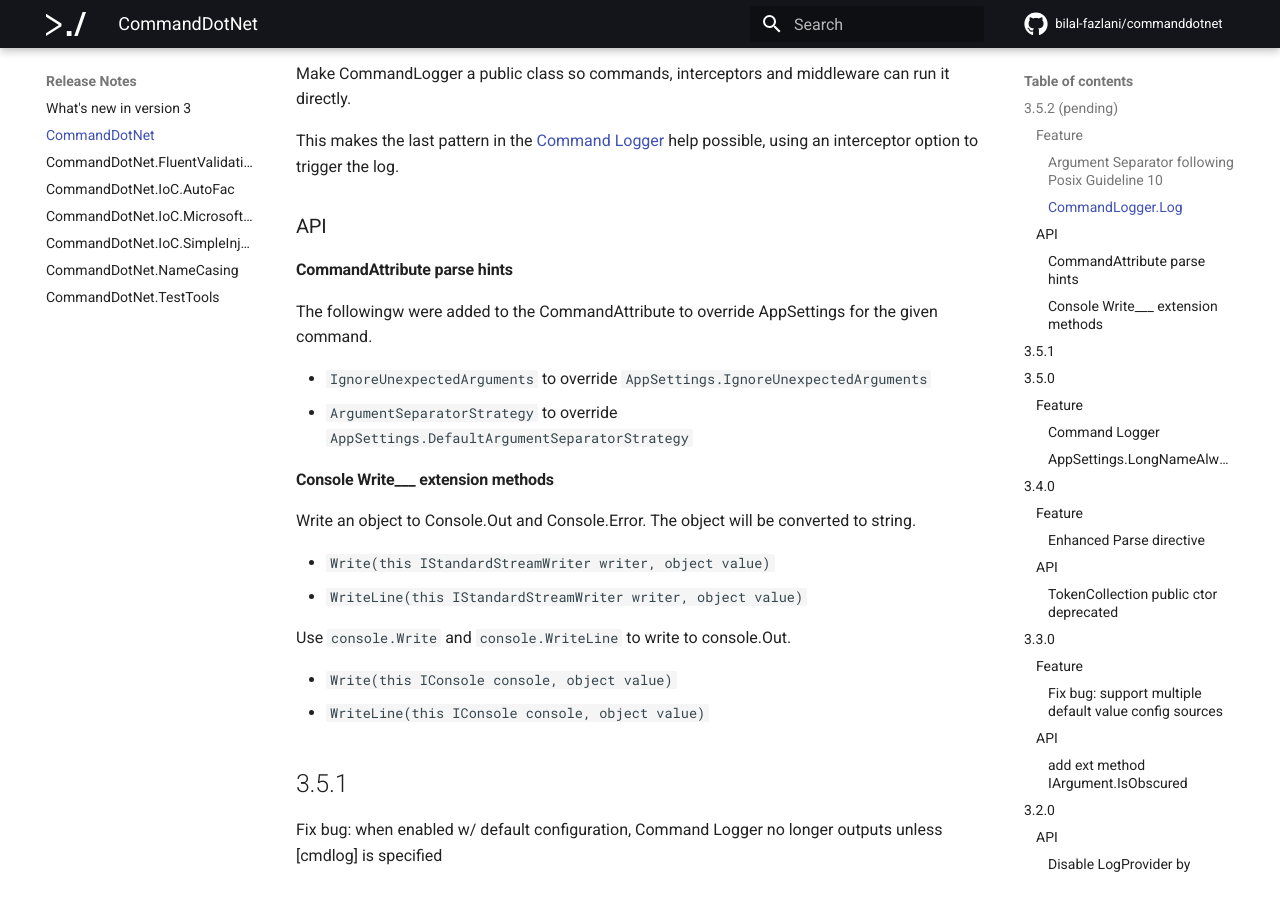
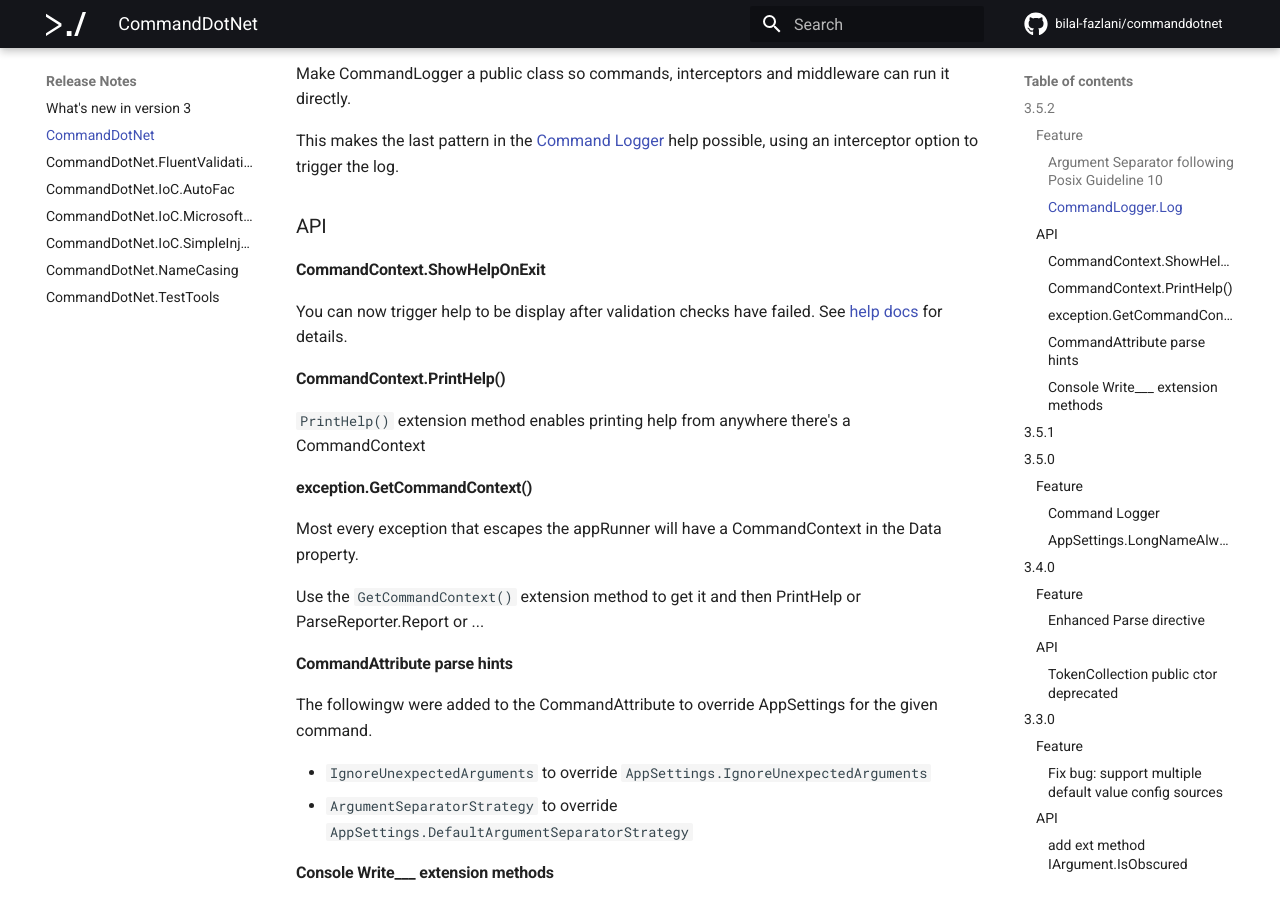
Before and after one commit to bilal-fazlani/commanddotnet, an MkDocs documentation site: the page built from docs/ReleaseNotes/CommandDotNet.md, in a window 1280 px wide and 900 px high, scrolled down 878 px. Built offline with MkDocs 1.6.1 and Material for MkDocs 9.7.7, drawn with Linux system fonts in a browser that asks for light colours; comment, search, counter and statistics services are not loaded.

Commit message:
release notes

```diff
--- a/docs/ReleaseNotes/CommandDotNet.md
+++ b/docs/ReleaseNotes/CommandDotNet.md
@@ -1,6 +1,6 @@
 # CommandDotNet
 
-## 3.5.2 (pending)
+## 3.5.2
 
 ### Feature
 
@@ -25,6 +25,20 @@
 This makes the last pattern in the [Command Logger](command-logger.md) help possible, using an interceptor option to trigger the log.
 
 ### API
+
+#### CommandContext.ShowHelpOnExit
+
+You can now trigger help to be display after validation checks have failed. See [help docs](../Extensibility/help.md#printing-help) for details.
+
+#### CommandContext.PrintHelp()
+
+`PrintHelp()` extension method enables printing help from anywhere there's a CommandContext
+
+#### exception.GetCommandContext()
+
+Most every exception that escapes the appRunner will have a CommandContext in the Data property.
+
+Use the `GetCommandContext()` extension method to get it and then PrintHelp or ParseReporter.Report or ...
 
 #### CommandAttribute parse hints
 
```
Also changed, not shown: docs/ReleaseNotes/CommandDotNet.FluentValidation.md (+4 -0 lines), docs/ReleaseNotes/CommandDotNet.TestTools.md (+1 -1 lines), docs/ReleaseNotes/roadmap.md (+1 -0 lines).
